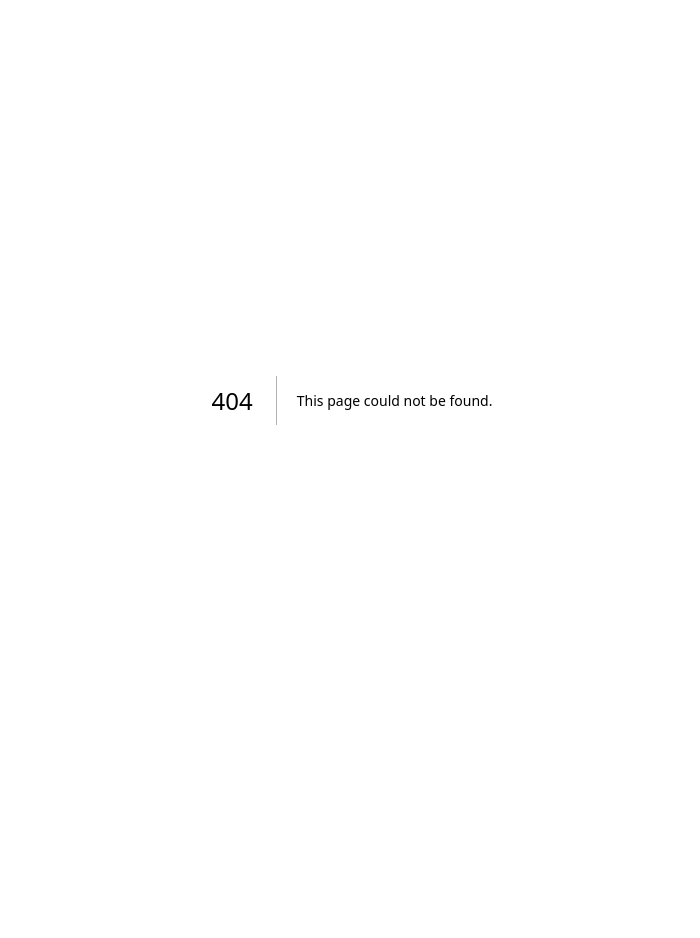
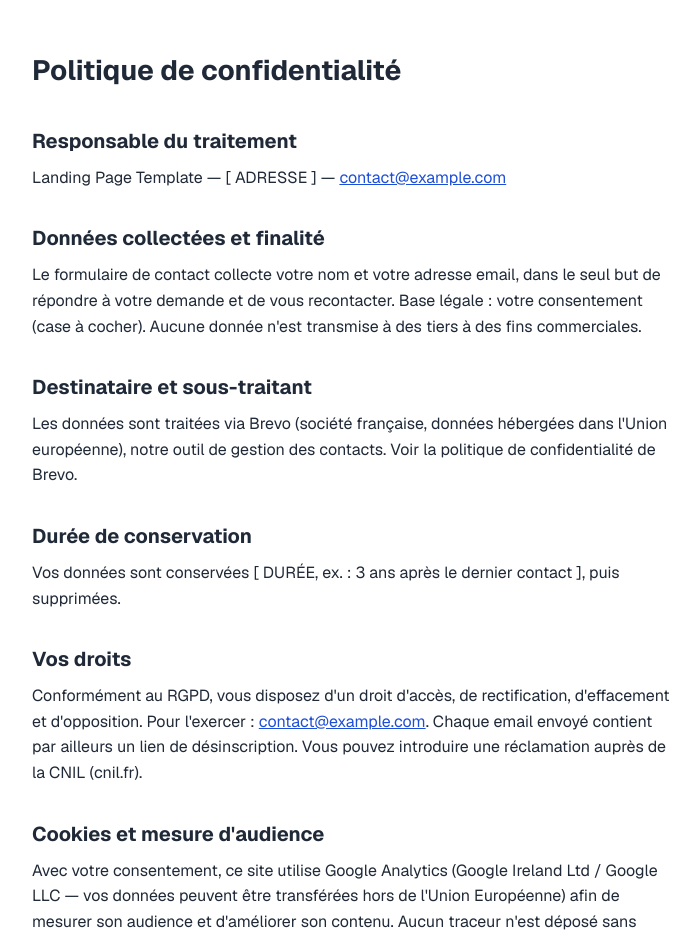
Before and after one commit to jorge-santoss/landingpage-clara, a Next.js app: page /politique-de-confidentialite in a window 1280 px wide. Before the commit this address had no page. Shown: the top 938 px of the page, without its empty margins (288-988 px from the left). Before the commit the page ends 800 px from the top, so only its background shows below. Built offline with nearby package versions, Linux system fonts and the light colour scheme.

Commit message:
feat(legal): add legal notice and privacy policy pages

```diff
--- /dev/null
+++ b/app/legal.module.css
@@ -0,0 +1,22 @@
+.legal {
+    padding-block: var(--space-xl);
+    max-width: 42rem;
+}
+
+.legal h1 {
+    font-size: var(--text-xl);
+    margin-block-end: var(--space-lg);
+}
+
+.legal h2 {
+    font-size: var(--text-lg);
+    margin-block: var(--space-lg) var(--space-sm);
+}
+
+.legal p {
+    margin-block-end: var(--space-md);
+}
+
+.legal a {
+    color: var(--color-primary);
+}
--- /dev/null
+++ b/app/politique-de-confidentialite/page.tsx
@@ -0,0 +1,68 @@
+import type {Metadata} from "next";
+import Link from "next/link";
+import {site} from "@/content/site";
+import styles from "../legal.module.css";
+
+export const metadata: Metadata = {
+    title: "Politique de confidentialité",
+    robots: {index: false},
+};
+
+export default function PolitiqueDeConfidentialite() {
+    return (
+        <main className={`${styles.legal} container`}>
+            <h1>Politique de confidentialité</h1>
+
+            <h2>Responsable du traitement</h2>
+            <p>
+                {site.footer.companyName} — [ ADRESSE ] —{" "}
+                <a href={`mailto:${site.footer.email}`}>{site.footer.email}</a>
+            </p>
+
+            <h2>Données collectées et finalité</h2>
+            <p>
+                Le formulaire de contact collecte votre nom et votre adresse email,
+                dans le seul but de répondre à votre demande et de vous recontacter.
+                Base légale : votre consentement (case à cocher). Aucune donnée n'est
+                transmise à des tiers à des fins commerciales.
+            </p>
+
+            <h2>Destinataire et sous-traitant</h2>
+            <p>
+                Les données sont traitées via Brevo (société française, données
+                hébergées dans l'Union européenne), notre outil de gestion des
+                contacts. Voir la politique de confidentialité de Brevo.
+            </p>
+
+            <h2>Durée de conservation</h2>
+            <p>
+                Vos données sont conservées [ DURÉE, ex. : 3 ans après le dernier
+                contact ], puis supprimées.
+            </p>
+
+            <h2>Vos droits</h2>
+            <p>
+                Conformément au RGPD, vous disposez d'un droit d'accès, de
+                rectification, d'effacement et d'opposition. Pour l'exercer :{" "}
+                <a href={`mailto:${site.footer.email}`}>{site.footer.email}</a>. Chaque
+                email envoyé contient par ailleurs un lien de désinscription. Vous
+                pouvez introduire une réclamation auprès de la CNIL (cnil.fr).
+            </p>
+
+            <h2>Cookies et mesure d'audience</h2>
+            <p>
+                Avec votre consentement, ce site utilise Google Analytics (Google
+                Ireland Ltd / Google LLC — vos données peuvent être transférées hors
+                de l'Union Européenne) afin de mesurer son audience et d'améliorer
+                son contenu. Aucun traceur n'est déposé sans votre accord, et vous
+                pouvez naviguer normalement en le refusant. Votre choix est conservé
+                six mois, puis redemandé. Vous pouvez le modifier à tout moment via
+                le bouton « Gérer mes cookies » en bas de page.
+            </p>
+
+            <p>
+                <Link href="/">← Retour à l'accueil</Link>
+            </p>
+        </main>
+    );
+}
```
Also changed, not shown: app/mentions-legales/page.tsx (added, +43 -0 lines).
